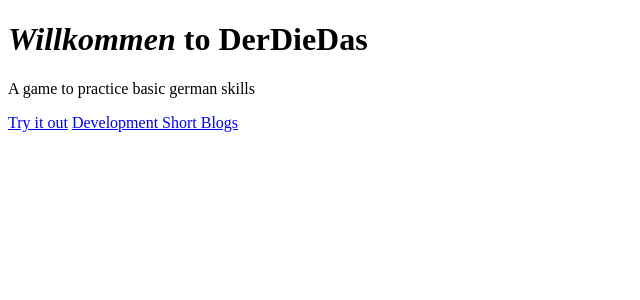
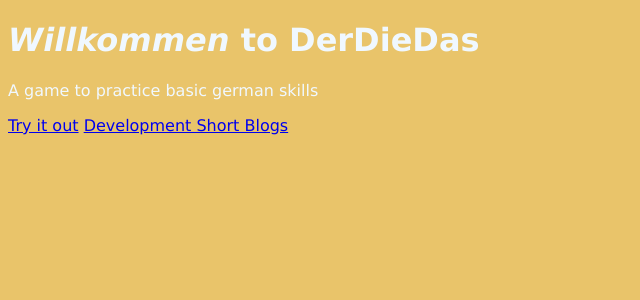
Before and after one commit to eduardpeters/artikel-svelte, a SvelteKit app: page / in a window 1280 px wide. Shown: the top 300 px of the page, without its empty margins (0-640 px from the left). Built offline with nearby package versions, Linux system fonts and the light colour scheme.

Commit message:
Add background and font colors to global css

```diff
--- a/src/global.css
+++ b/src/global.css
@@ -1,3 +1,9 @@
 * {
 	box-sizing: border-box;
 }
+
+html {
+	background-color: #e9c46a;
+	font-family: Verdana, Geneva, Tahoma, sans-serif;
+	color: #f0f8ff;
+}
```
